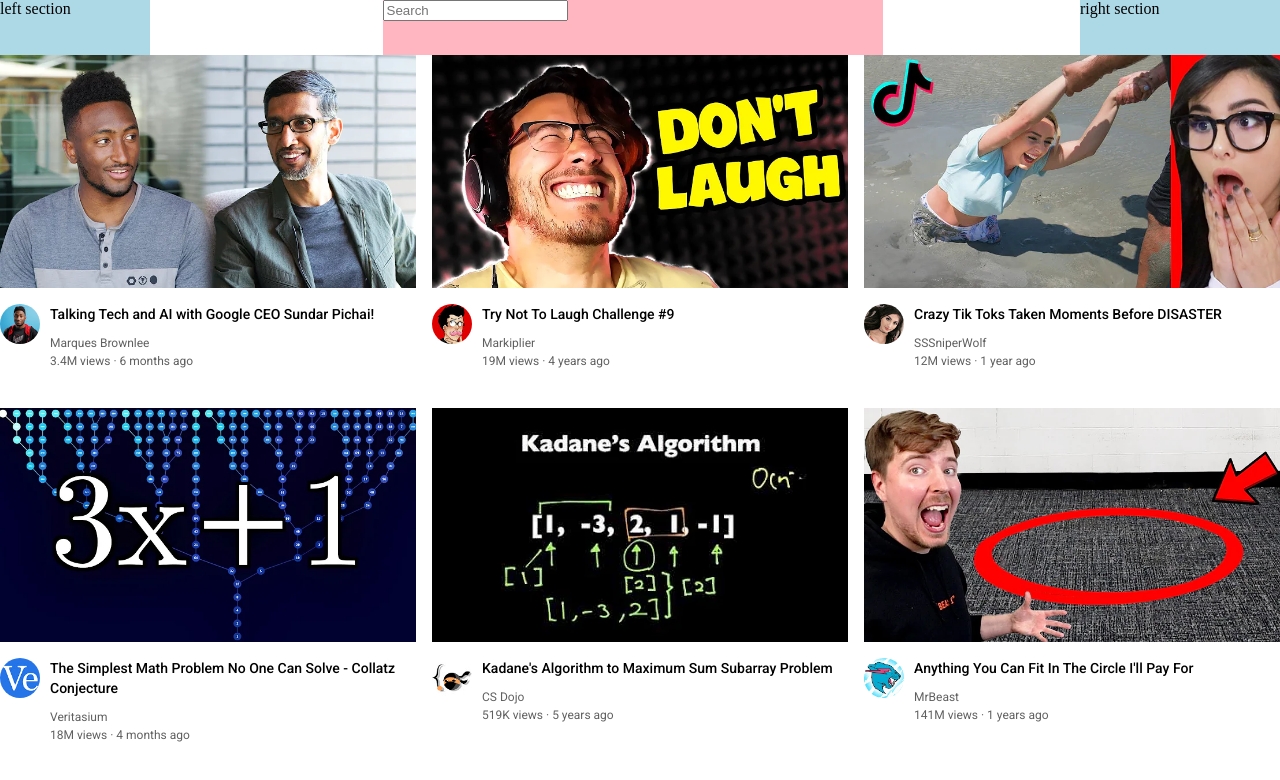
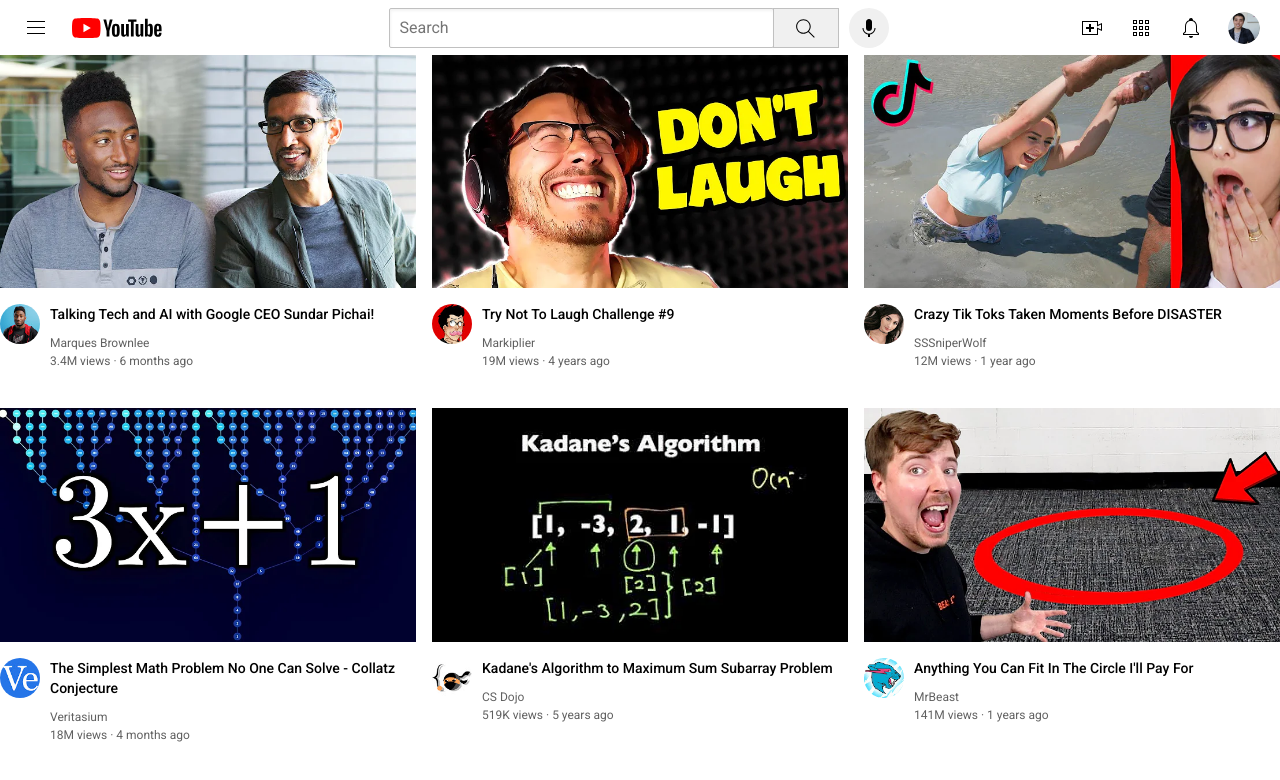
Before and after one commit to AdeebUP/HTML-AND-CSS, a plain HTML site: page youtube.html in a window 1280 px wide. Drawn offline with Linux system fonts and the light colour scheme.

Commit message:
nested flexbox

```diff
--- a/styles/header.css
+++ b/styles/header.css
@@ -7,19 +7,98 @@
 }
 
 .left-section {
-    background-color: lightblue;
-    width: 150px;
+    display: flex;
+    align-items: center;
+}
+
+.hamburger-menu {
+    height: 24px;
+    margin-left: 24px;
+    margin-right: 24px;
+}
+
+.youtube-logo {
+    height: 20px;
 }
 
 .middle-section {
-    background-color: lightpink;
     flex: 1;
     margin-left: 70px;
     margin-right: 35px;
     max-width: 500px;
+    display: flex;
+    align-items: center;
+}
+
+.search-bar {
+    flex: 1;
+    height: 36px;
+    padding-left: 10px;
+    font-size: 16px;
+    border-width: 1px;
+    border-style: solid;
+    border-color: rgb(192, 192, 192);
+    border-radius: 2px;
+    box-shadow: inset 1px 2px 3px rgba(0, 0, 0, 0.05);
+    width: 0;
+}
+
+.search-bar::placeholder {
+    font-family: Roboto, Arial;
+    font-size: 16px;
+}
+
+.search-button {
+    height: 40px;
+    width: 66px;
+    background-color: rgb(240, 240, 240);
+    border-width: 1px;
+    border-style: solid;
+    border-color: rgb(192, 192, 192);
+    margin-left: -1px;
+    margin-right: 10px;
+}
+
+.search-icon {
+    height: 25px;
+    margin-top: 4px;
+}
+
+.voice-search-button {
+    height: 40px;
+    width: 40px;
+    border-radius: 20px;
+    border: none;
+    background-color: rgb(240, 240, 240);
+}
+
+.voice-search-icon {
+    height: 24px;
+    margin-top: 4px;
 }
 
 .right-section {
-    background-color: lightblue;
-    width: 200px;
+    width: 180px;
+    margin-right: 20px;
+    display: flex;
+    align-items: center;
+    justify-content: space-between;
+    flex-shrink: 0;
 }
+
+.upload-icon {
+    height: 24px;
+}
+
+.youtube-apps-icon {
+    height: 24px;
+}
+
+.notifications-icon {
+    height: 24px;
+}
+
+.profile-me {
+    height: 32px;
+    border-radius: 16px;
+}
--- a/youtube.html
+++ b/youtube.html
@@ -16,13 +16,24 @@
 
     <div class="header">
       <div class="left-section">
-        left section
+        <img class="hamburger-menu" src="icons/hamburger-menu.svg" alt="">
+        <img class="youtube-logo" src="icons/youtube-logo.svg" alt="">
       </div>
       <div class="middle-section">
-        <input class="search-bar" type="text" placeholder="Search">
+        <input class="search-bar" type="text"
+        placeholder="Search">
+        <button class="search-button">
+          <img class="search-icon" src="icons/search.svg" alt="">
+        </button>
+        <button class="voice-search-button">
+          <img class="voice-search-icon" src="icons/voice-search-icon.svg" alt="">
+        </button>
       </div>
       <div class="right-section">
-        right section
+        <img src="icons/upload.svg" alt="" class="upload-icon">
+        <img src="icons/youtube-apps.svg" alt="" class="youtube-apps-icon">
+        <img src="icons/notifications.svg" alt="" class="notifications-icon">
+        <img src="channel-pictures/my-channel.jpeg" alt="" class="profile-me">
       </div>
     </div>
 
```
Also changed, not shown: channel-pictures/my-channel.jpeg (added), icons/hamburger-menu.svg (added), icons/notifications.svg (added), icons/search.svg (added), icons/upload.svg (added), icons/voice-search-icon.svg (added), icons/youtube-apps.svg (added), icons/youtube-logo.svg (added).
